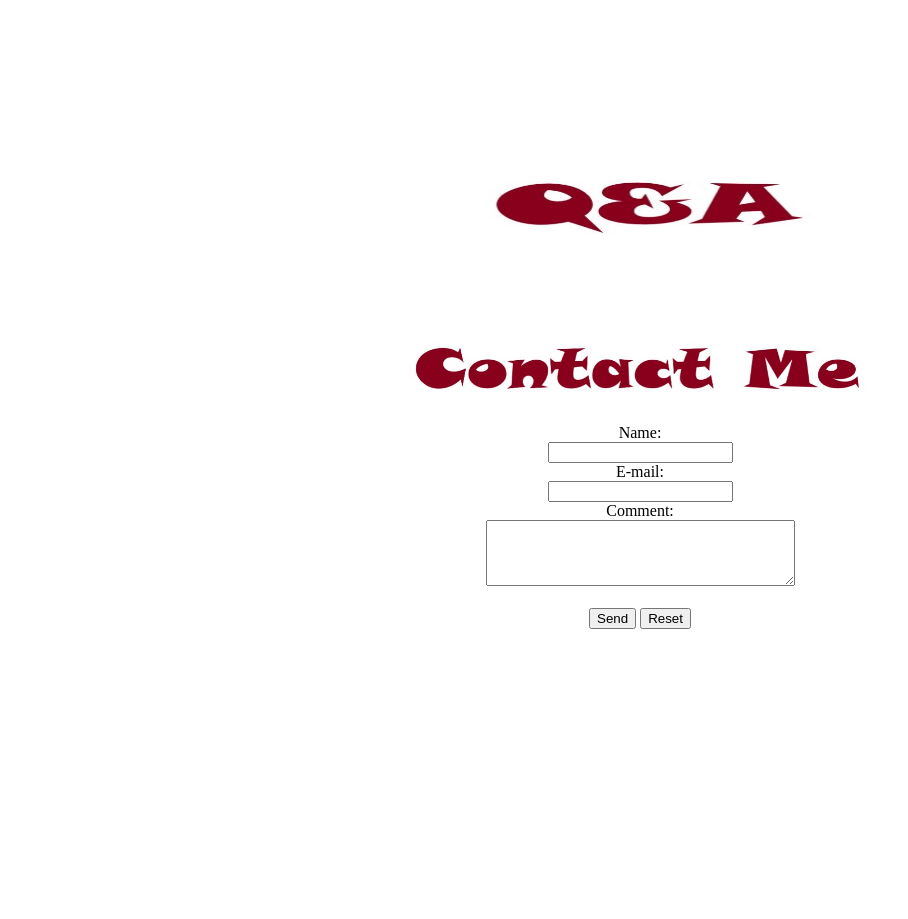
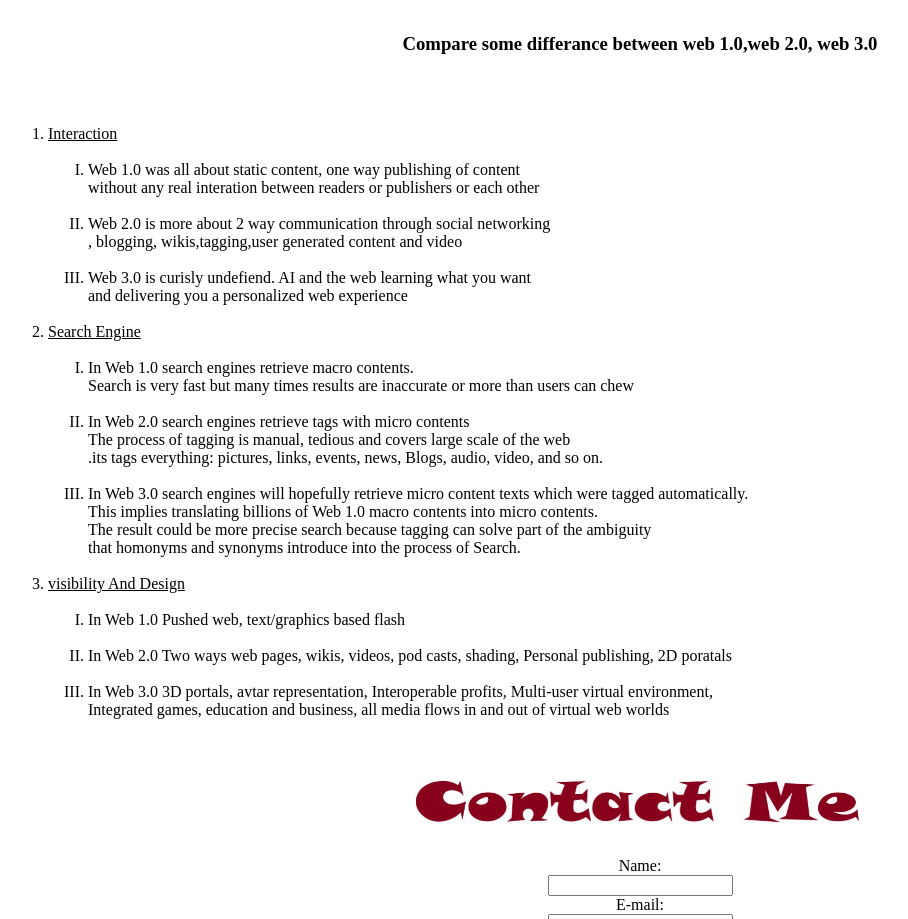
Before and after one commit to shaytayro/profesor, a plain HTML site: page index.html in a window 1280 px wide. Shown: the part 2800-3719 px from the top of the page, without its empty margins (0-908 px from the left). Before the commit the page ends 3473 px from the top, so only its background shows below. Drawn offline with Linux system fonts and the light colour scheme.

Commit message:
Add files via upload

```diff
--- a/index.html
+++ b/index.html
@@ -119,21 +119,7 @@
 </section>
 
     <section id="spa" class="section">
-        <br />
-        <br />
-        <br />
-        <br />
-        <br />
-        <br />
-        <br />
-        <br />
-        <br />
-        <br />
-        <br />
-        <br />
-        <br />
-        <br />
-        <br />
+
         <br />
         <center>
             <img src=QA.jpg width=500 height=100 />
@@ -141,7 +127,117 @@
             <center />
             <br />
             <br />
+
+            <h3>Compare some differance between web 1.0,web 2.0, web 3.0 </h3>
             <br />
+            <br />
+            <div align="left">
+                <OL>
+                    <LI><U>Interaction</U></LI>
+                    <br />
+                    <OL TYPE="I">
+                        <LI>
+                            Web 1.0 was all about static content, one way publishing of content             <br />
+                            without any real interation between readers or publishers or each other
+                        </LI>
+                        <br />
+
+                        <LI>
+                            Web 2.0 is more about 2 way communication through social networking            <br />
+                            , blogging, wikis,tagging,user generated content and video
+                        </LI>
+                        <br />
+
+                        <LI>
+
+                            Web 3.0 is curisly undefiend. AI and the web learning what you want            <br />
+                            and delivering you a personalized web experience
+                        </LI>
+                    </OL>
+                    <br />
+
+                    <LI><u>Search Engine</u></LI>
+                    <br />
+                    <OL TYPE="I">
+                        <LI>
+                            In Web 1.0 search engines
+                            retrieve macro contents.
+                            <br />
+                            Search is very fast but
+                            many times results are
+                            inaccurate or more than
+                            users can chew
+                        </LI>
+                        <br />
+                        <LI>
+                            In Web 2.0 search engines
+                            retrieve tags with micro contents
+                            <br />
+                            The process of
+                            tagging is manual, tedious and
+                            covers large scale of the web<br />.its tags everything: pictures, links, events,
+                            news, Blogs, audio, video, and so
+                            on.                            <br />
+                        </LI>
+                        <br />
+                        <LI>
+                            In Web 3.0 search engines will
+                            hopefully retrieve micro content
+                            texts which were tagged
+                            automatically.                            <br />
+                            This implies
+                            translating billions of Web 1.0
+                            macro contents into micro
+                            contents.                            <br />
+                            The result could be
+                            more
+                            precise search because tagging
+                            can solve part of the ambiguity<br />
+                            that
+                            homonyms and synonyms
+                            introduce into the process of
+                            Search.
+                        </LI>
+
+
+                        <br />
+
+                    </OL>
+
+                    <LI><U>visibility And Design</U></LI>
+                    <br />
+
+                    <OL TYPE="I">
+                        <LI>
+                            In Web 1.0 Pushed web, text/graphics based
+                            flash
+                        </LI>
+                        <br />
+
+                        <LI>
+                            In Web 2.0 Two ways web pages, wikis,
+                            videos, pod casts, shading,
+                            Personal publishing, 2D poratals
+                        </LI>
+                        <br />
+
+                        <LI>
+                            In Web 3.0 3D portals, avtar representation,
+                            Interoperable profits, Multi-user
+                            virtual environment,                        <br />
+
+                            Integrated games, education and
+                            business, all media flows in and
+                            out of virtual web worlds
+                        </LI>
+
+
+                    </OL>
+
+
+</div>
+
+
 </section>
 
     <section id="contact" class="section">
```
